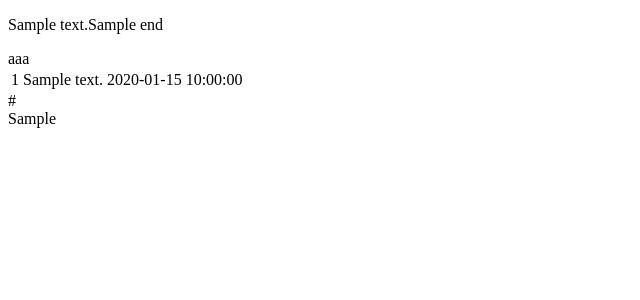
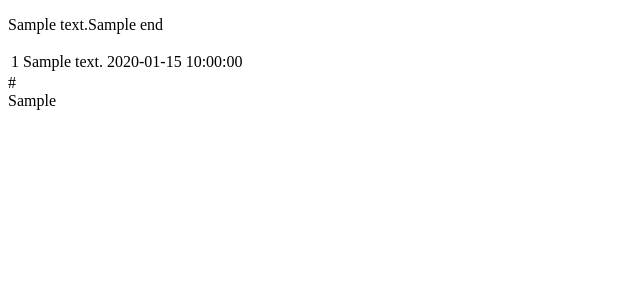
Before and after one commit to uclars/main, a CakePHP app: the page made by app/views/home/index.ctp in a window 1280 px wide. Shown: the part 130-430 px from the top of the page, without its empty margins (0-640 px from the left). Run offline with PHP 8.4 and a stand-in for CakePHP, Linux system fonts and the light colour scheme; the template is opened without the code that fills it: most values are stand-ins (such as "Sample title", 1, 10 or a date in 2020); some libraries are stand-ins or nearby versions.

Commit message:
remove aaa

```diff
--- a/app/views/home/index.ctp
+++ b/app/views/home/index.ctp
@@ -2,7 +2,6 @@
 <p><?php echo $form->text('text') ?>
 <?php echo $form->end('GO') ?></p>
 </form>
-aaa
 <table>
 <?php foreach($posts as $post) { ?>
 <tr>
```
Also changed, not shown: 7 other files.
